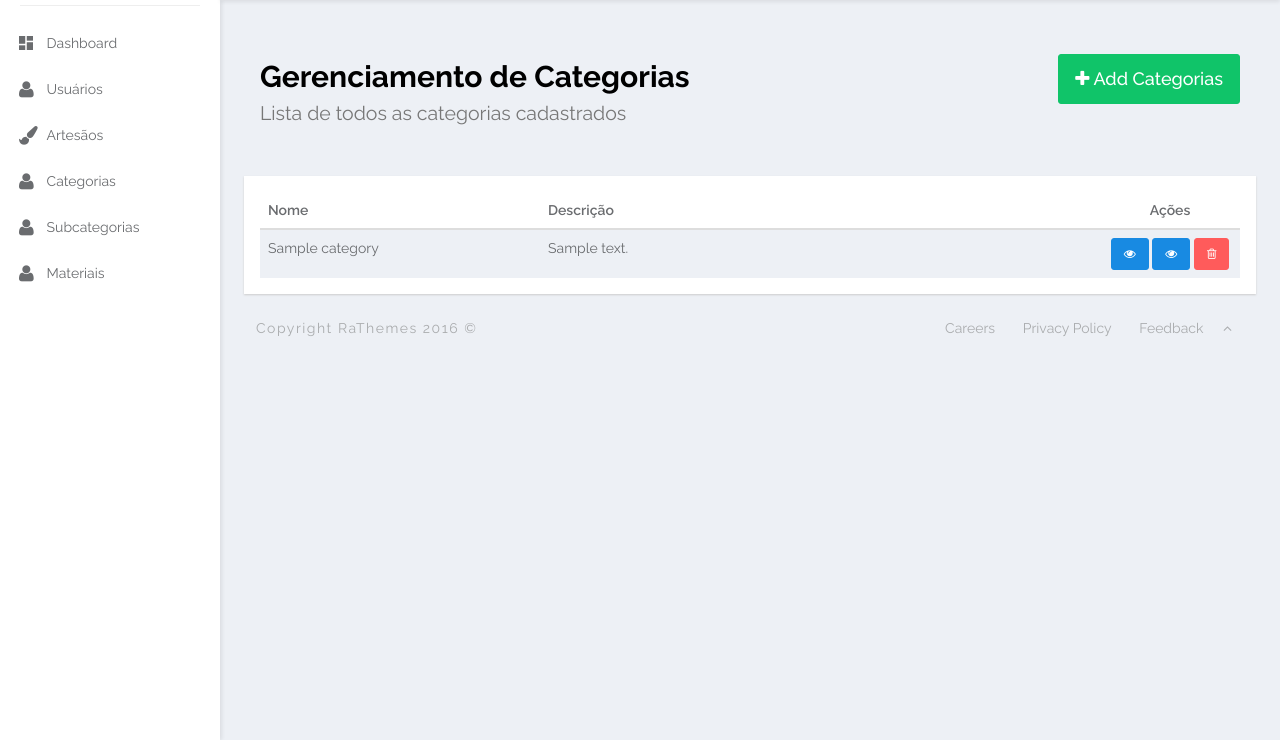
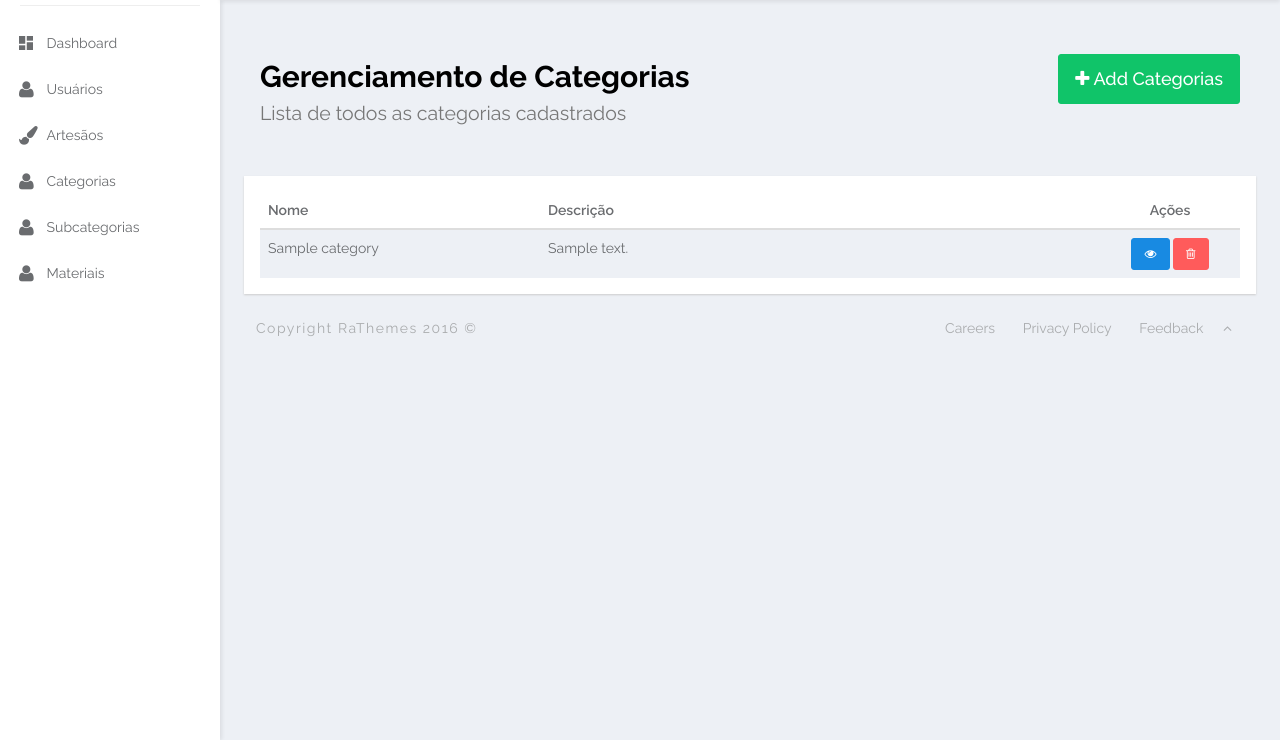
Before and after one commit to herissonsilvahs/project_artisan, a Django app: page /categories/list/ in a window 1280 px wide. Shown: the part 60-800 px from the top of the page. Run offline with Django 3.2, Linux system fonts and the light colour scheme; tables that the repository leaves empty hold one stand-in row (values such as "Sample post"); some libraries are stand-ins or nearby versions.

Commit message:
Remove unused code in template list_categories.html

```diff
--- a/categories/templates/list_category.html
+++ b/categories/templates/list_category.html
@@ -41,9 +41,6 @@
               <td>{{category.description}}</td>
 
               <td class="text-center">
-
-                <a href="#" class="btn btn-primary btn-sm"><i class="fa fa-eye"></i></a>
-
                 <a href="{% url 'categories:detail' category.pk %}" class="btn btn-primary btn-sm"><i class="fa fa-eye"></i></a>
                 <a href="{% url 'categories:delete' category.pk %}" class="btn btn-danger btn-sm"><i class="fa fa-trash-o"></i></button>
               </td>
```
